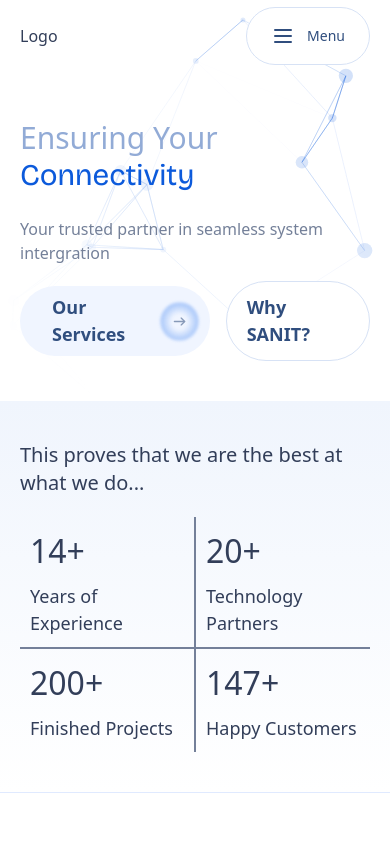
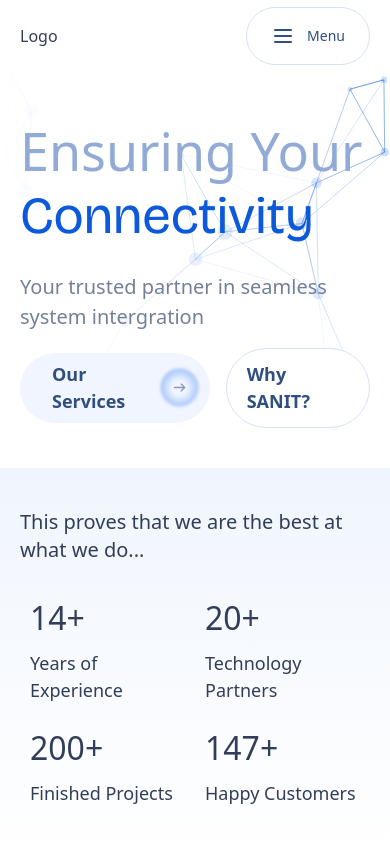
Before and after one commit to thusithakit/sanit, a Next.js app: page / in a window 390 px wide. Shown: the top 844 px of the page. Built offline with nearby package versions, Linux system fonts and the light colour scheme.

Commit message:
mobile views for homepage and footer

```diff
--- a/app/globals.css
+++ b/app/globals.css
@@ -221,7 +221,7 @@
 
 @layer base {
   h1 {
-    @apply text-3xl lg:text-7xl font-normal text-[#92ABD6];
+    @apply text-[52px] lg:text-7xl font-normal text-[#92ABD6];
     line-height: 120%;
   }
   h1 span {
--- a/app/layout.tsx
+++ b/app/layout.tsx
@@ -28,7 +28,7 @@
       <body className={`${figtree.variable} ${bricolage.variable} font-sans`}>
         <Navbar />
         {children}
-        {/* <Footer /> */}
+        <Footer />
       </body>
     </html>
   );
--- a/app/page.tsx
+++ b/app/page.tsx
@@ -23,11 +23,11 @@
           <h1 className="max-w-[544px] lg:mb-5 w-full mb-6">
             Ensuring Your <span>Connectivity</span>
           </h1>
-          <p className="max-w-[352px] lg:mb-10 lg:text-2xl text-[#748099] mb-4">
+          <p className="max-w-[352px] text-[20px] lg:mb-10 lg:text-2xl text-[#748099] mb-4">
             Your trusted partner in seamless system intergration
           </p>
           <div className="flex items-center gap-4 z-10">
-            <PrimaryButton href="/services">
+            <PrimaryButton href="/services/network-solutions">
               Our Services
             </PrimaryButton>
             <Link href="/about" className="border border-[#D7E2F5] px-5 py-3 rounded-full lg:px-8 lg:py-4 text-[#304E7E] font-[600] text-[18px] lg:rounded-[100px] bg-white hover:animate-pulse hover:bg-[#304E7E] hover:text-white duration-300">Why SANIT?</Link>
@@ -40,10 +40,10 @@
             This proves that we are the best at what we do...
           </p>
           <div className="lg:flex lg:gap-8 grid grid-cols-2 lg:flex-2/3 lg:grid-cols-4">
-            <Numbers number={14} slug="Years of Experience" className="flex border border-t-0 border-l-0 border-[#748099] lg:border-none p-2.5 lg:p-0" />
-            <Numbers number={20} slug="Technology Partners" className="flex border border-t-0 border-r-0 border-[#748099] lg:border-none p-2.5 lg:p-0" />
-            <Numbers number={200} slug="Finished Projects" className="flex border border-b-0 border-l-0 border-[#748099] lg:border-none p-2.5 lg:p-0" />
-            <Numbers number={147} slug="Happy Customers" className="flex border border-b-0 border-r-0 border-[#748099] lg:border-none p-2.5 lg:p-0" />
+            <Numbers number={14} slug="Years of Experience" className="flex p-2.5 lg:p-0" />
+            <Numbers number={20} slug="Technology Partners" className="flex p-2.5 lg:p-0" />
+            <Numbers number={200} slug="Finished Projects" className="flex p-2.5 lg:p-0" />
+            <Numbers number={147} slug="Happy Customers" className="flex p-2.5 lg:p-0" />
           </div>
         </div>
       </section>
@@ -58,7 +58,7 @@
         <div className="container py-16 lg:pt-[150px] lg:pb-[126px] flex flex-col justify-center gap-10 lg:justify-between lg:flex-row items-center lg:gap-24">
           <div>
             <h1 className="lg:mb-5 lg:w-[448px]">Why Sanit <span>Stands Out?</span></h1>
-            <p className="text-[#748099] lg:text-2xl lg:w-[352px]">Your trusted partner in seamless system intergration</p>
+            <p className="text-[#748099] text-[20px] lg:text-2xl lg:w-[352px]">Your trusted partner in seamless system intergration</p>
           </div>
           <CarouselCard />
         </div>
@@ -72,7 +72,7 @@
           <div>
             <Badge variant="outline" className="text-xs text-[#323E59] font-normal py-2.5 px-4 rounded-[100px]">14+ Years of Experience</Badge>
             <h1 className="lg:w-[480px] mb-2">Ensuring Your <span>Connectivity</span></h1>
-            <p className="lg:text-2xl text-[#748099] lg:mb-9">Let’s get connected</p>
+            <p className="text-[20px] lg:text-2xl text-[#748099] lg:mb-9">Let’s get connected</p>
             <div className="flex items-center justify-start lg:gap-2">
               <p className="lg:text-[18px] text-[#748099] mr-1">Follow us:</p>
               <SocialIcons className="bg-white" data={companySocialMediaLinks} />
--- a/components/Footer.tsx
+++ b/components/Footer.tsx
@@ -7,10 +7,10 @@
     return (
         <footer className='bg-white'>
             <div className="container py-24">
-                <div className='flex justify-between items-start'>
+                <div className='flex flex-col gap-5 md:gap-0 md:flex-row justify-between items-start py-10 md:py-0'>
                     <h2>LOGO</h2>
-                    <div className='mb-24'>
-                        <div className='grid grid-cols-3 gap-14 mb-16'>
+                    <div className='md:mb-24'>
+                        <div className='grid md:grid-cols-3 gap-8 md:gap-14 mb-16'>
                             <div className='flex flex-col gap-6'>
                                 <Link href='/contact' className='footer-link'><h3>Contact Us</h3></Link>
                                 <Link href='/about' className='footer-link'><h3>About Us</h3></Link>
@@ -31,7 +31,7 @@
                             </div>
                         </div>
                         <h1 className='border border-t-0 border-x-0 border-b-[#E0EAFF]'>Get In <span>Touch</span></h1>
-                        <div className='flex justify-between items-start gap-8'>
+                        <div className='flex justify-between flex-col md:flex-row items-start gap-8'>
                             <div className='flex flex-col gap-4 pt-7'>
                                 <a href="mailto:info@sanit.lk" className='footer-link'><p>info@sanit.lk</p></a>
                                 <a href="tel:+94112772222" className='footer-link'><p>+94 11 2 772 222</p></a>
@@ -41,7 +41,7 @@
                         </div>
                     </div>
                 </div>
-                <div className='flex items-center justify-between gap-4'>
+                <div className='flex items-center justify-between gap-4 flex-wrap flex-col-reverse text-center md:flex-row md:text-left md:flex-nowrap'>
                     <p className='text-sm text-[#748099]'>Copyright Sanit Invention Private Limited. All Rights Reserved.</p>
                     <Link href="/terms" className='footer-link'><p className='underline'>Terms & Conditions</p></Link>
                     <Link href="/privacy" className='footer-link'><p className='underline'>Privacy Policy</p></Link>
--- a/components/Navbar.tsx
+++ b/components/Navbar.tsx
@@ -82,7 +82,7 @@
         setOpenSubMenu(openSubMenu === index ? null : index);
     };
     return (
-        <div className="absolute top-0 left-0 w-full h-[100dvh] bg-white z-50 transition-all duration-300 py-8 overflow-hidden">
+        <div className="absolute top-0 left-0 w-full h-[100dvh] bg-white z-50 transition-all duration-300 overflow-hidden">
             <div className="container no-border flex justify-between items-center">
                 <Link href="/" className="py-6">
                     <h2>Logo</h2>
```
